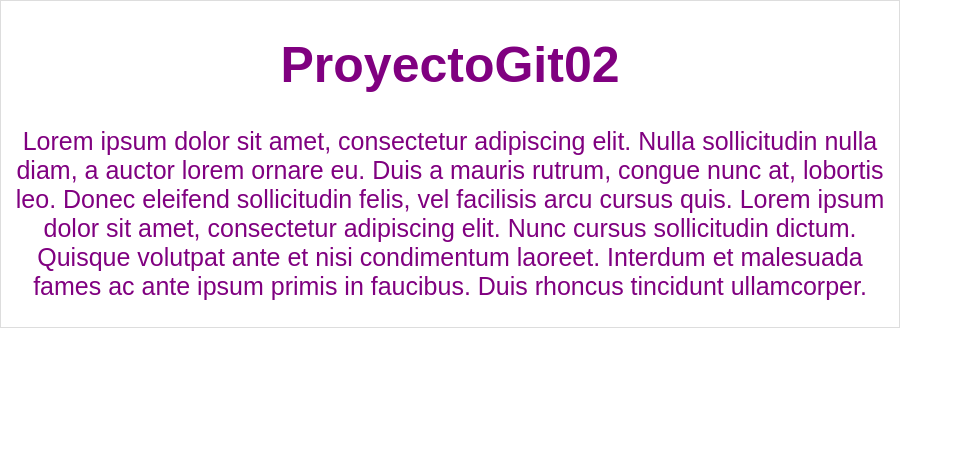
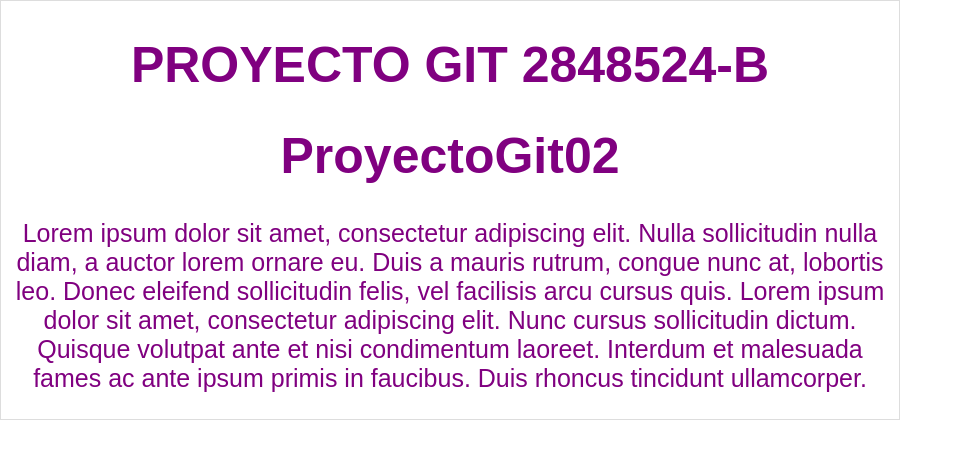
Before and after one commit to Alejxa/ProyectoGit02, a plain HTML site: page index.html in a window 1280 px wide. Shown: the whole page, without its empty margins (0-963 px from the left). Drawn offline with Linux system fonts and the light colour scheme.

Commit message:
actualizacion html cabecera

```diff
--- a/index.html
+++ b/index.html
@@ -8,6 +8,9 @@
 </head>
 <body>
     <div id="container">
+        <div id="header">
+            <h1>PROYECTO GIT 2848524-B</h1>
+        </div>
     <h1>ProyectoGit02</h1>
     <p>Lorem ipsum dolor sit amet, consectetur adipiscing elit. Nulla sollicitudin nulla diam, a auctor lorem ornare eu. Duis a mauris rutrum, congue nunc at, lobortis leo. Donec eleifend sollicitudin felis, vel facilisis arcu cursus quis. Lorem ipsum dolor sit amet, consectetur adipiscing elit. Nunc cursus sollicitudin dictum. Quisque volutpat ante et nisi condimentum laoreet. Interdum et malesuada fames ac ante ipsum primis in faucibus. Duis rhoncus tincidunt ullamcorper.</p>
     </div>
```
